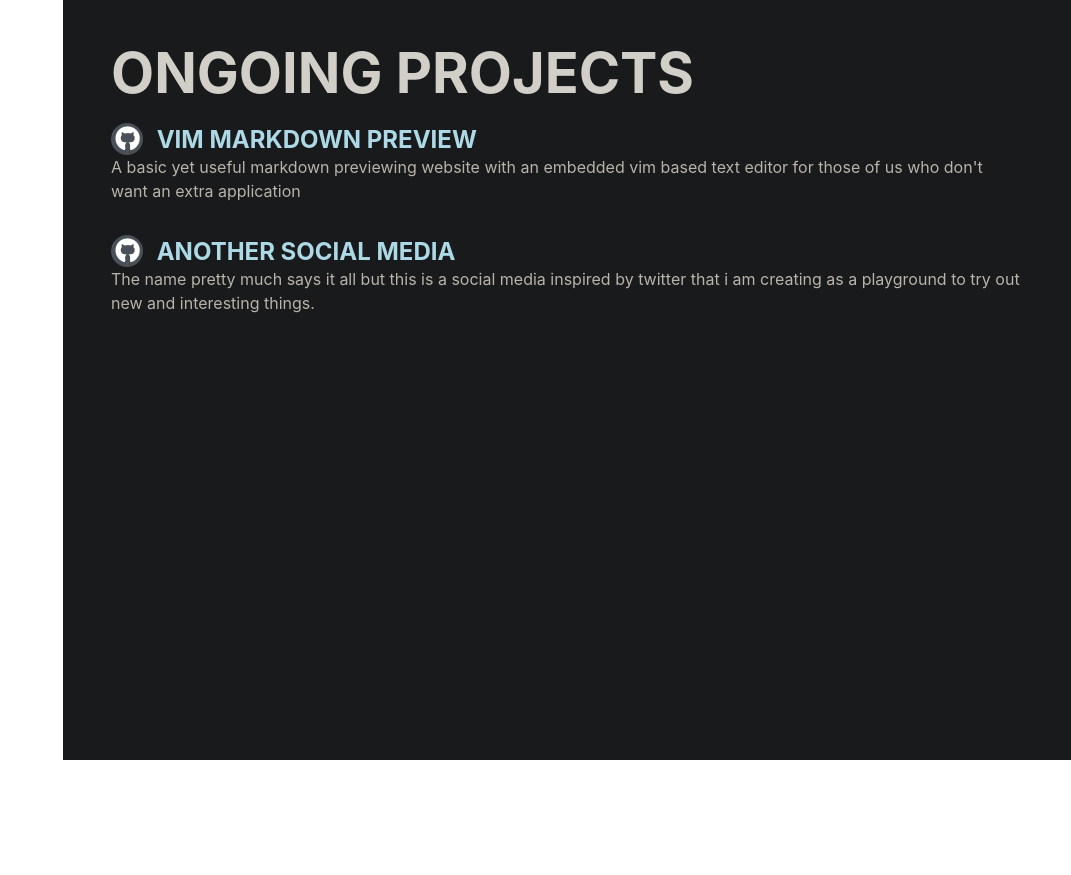
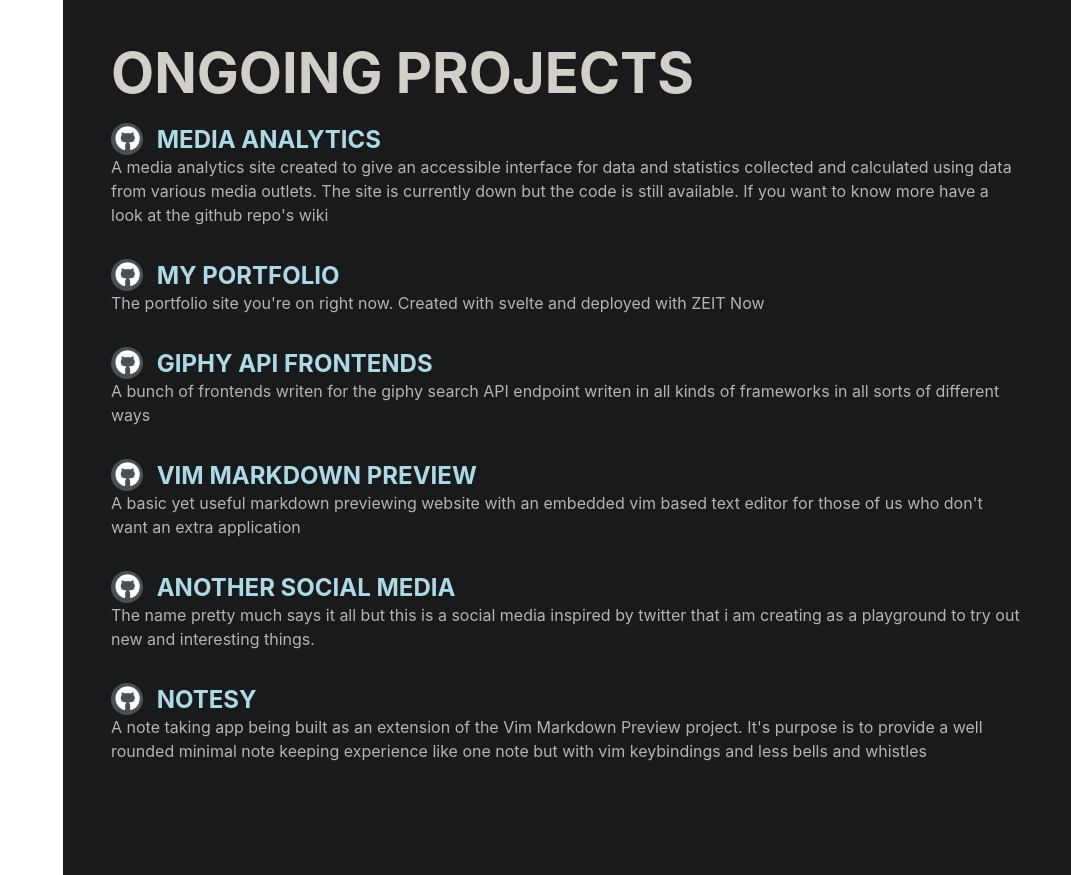
Before and after one commit to NICHTJ3/svelte-portfolio, a Svelte app: page / in a window 1280 px wide. Shown: the part 2440-3315 px from the top of the page, without its empty margins (209-1280 px from the left). Before the commit the page ends 3200 px from the top, so only its background shows below. Built offline with nearby package versions, Linux system fonts and the light colour scheme.

Commit message:
Add Media-Analytics, portfolio site, and notesy to projects, (#25)

```diff
--- a/src/pages/Projects.svelte
+++ b/src/pages/Projects.svelte
@@ -2,6 +2,27 @@
   import Section from "../components/Section.svelte";
 
   const projects = [
+    {
+      name: "Media Analytics",
+      description: `A media analytics site created to give an
+      accessible interface for data and statistics collected
+      and calculated using data from various media outlets. The site is
+      currently down but the code is still available. If you want to know more
+      have a look at the github repo's wiki`,
+      source: "https://github.com/op-analytics/Media-Analytics",
+    },
+    {
+      name: "My Portfolio",
+      description: `The portfolio site you're on right now. Created with svelte
+      and deployed with ZEIT Now`,
+      source: "https://github.com/NICHTJ3/svelte-portfolio",
+    },
+    {
+      name: "Giphy API frontends",
+      description: `A bunch of frontends writen for the giphy search API
+      endpoint writen in all kinds of frameworks in all sorts of different ways`,
+      source: "https://github.com/NICHTJ3/giphy-api-front-ends",
+    },
     {
       name: "Vim Markdown Preview",
       description: `A basic yet useful markdown previewing website
@@ -10,11 +31,19 @@
       source: "https://github.com/NICHTJ3/vim-markdown-renderer",
     },
     {
-      name: "Another social media",
+      name: "Another Social Media",
       description: `The name pretty much says it
       all but this is a social media inspired by twitter
       that i am creating as a playground to try out new and interesting things.`,
       source: "https://github.com/NICHTJ3/AnotherSocialMedia",
+    },
+    {
+      name: "Notesy",
+      description: `A note taking app being built as an extension of the Vim
+      Markdown Preview project. It's purpose is to provide a well rounded
+      minimal note keeping experience like one note but with vim keybindings
+      and less bells and whistles`,
+      source: "https://github.com/NICHTJ3/notesy-mono-repo/",
     },
   ];
 </script>
```
